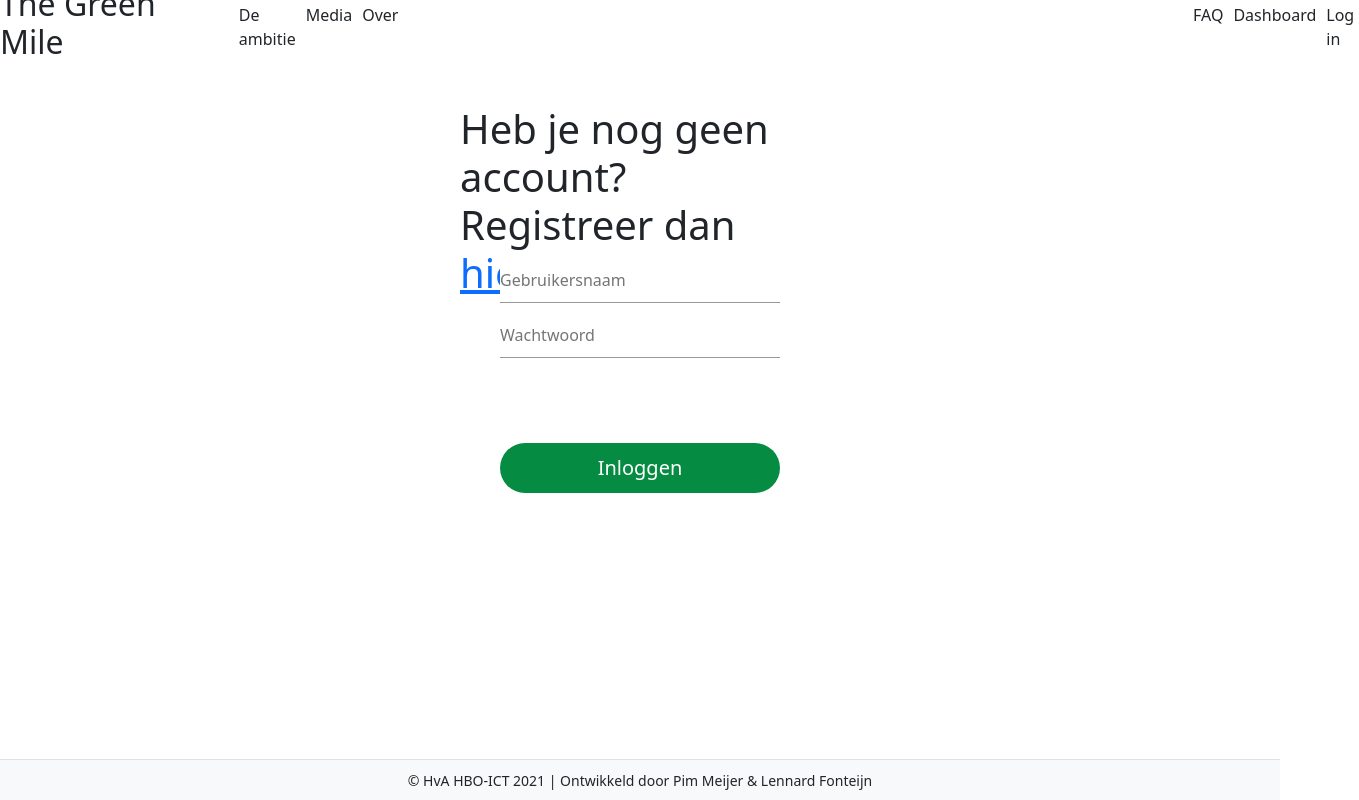
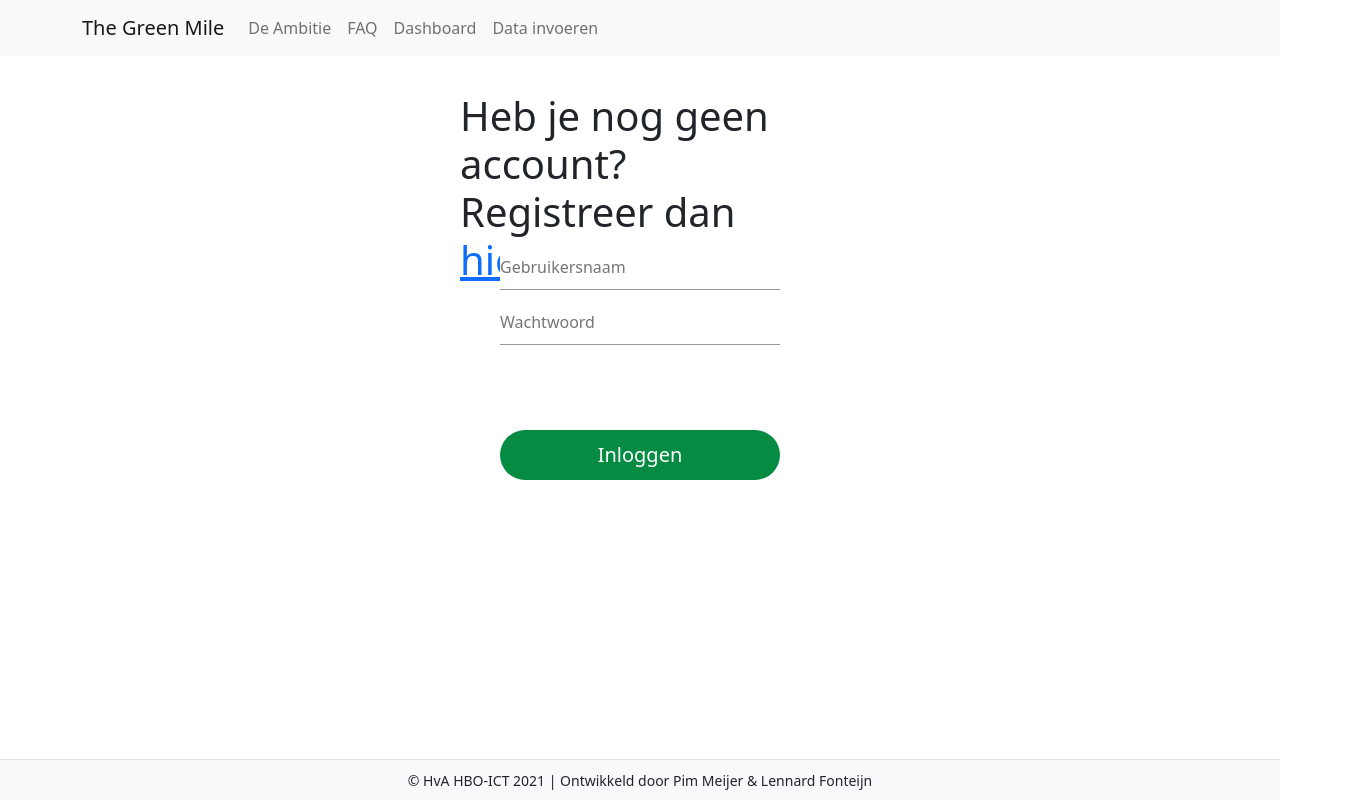
Before and after one commit to al3ksandrs/GreenMile, a plain HTML site: page src/index.html in a window 1280 px wide. Shown: the whole page, 1359 px wide, since content can reach past the window. Drawn offline with nearby package versions, Linux system fonts and the light colour scheme.

Commit message:
NavBar werkend gemaakt. en klaar met responsiveness, [#31]
Verbeteringen aan de nav-bar enzo

```diff
--- a/src/assets/css/FAQ.css
+++ b/src/assets/css/FAQ.css
@@ -1,55 +1,3 @@
-/*Root is hetzelfde als de html tag*/
-:root {
-    --principal-font: 'Roboto', sans-serif;
-    --font-size: 12px;
-    --bg-gradient: linear-gradient(to bottom, hsl(0, 0%, 80%), hsl(0, 0%, 57%));
-    --primary-dark-color: hsl(238, 29%, 16%);
-    --primary-soft-color: hsl(147, 93%, 28%);
-    --neutral-dark-color: hsl(237, 12%, 33%);
-    --neutral-soft-color: hsl(240, 6%, 50%);
-}
-
-
-html {
-    box-sizing: border-box;
-}
-
-* {
-    box-sizing: inherit;
-}
-
-/* global */
-/*================================================*/
-
-
-body {
-    margin: 0;
-    font-family: var(--principal-font);
-    font-size: 12px;
-    color: var(--neutral-dark-color);
-    background: var(--bg-gradient);
-    background-size: cover;
-}
-
-.vraagBoxOmvang {
-    min-height: 100vh;
-    padding-bottom: 50px;
-    padding-top: 25px;
-}
-
-p {
-    margin: 0 0 12px;
-    line-height: 1.5;
-    font-size: 20px;
-}
-
-h2 {
-    margin: 12px 0;
-}
-
-
-
-
 /* generics */
 /*================================================*/
 
--- a/src/assets/css/navbar.css
+++ /dev/null
@@ -1,35 +0,0 @@
-nav {
-    display: flex;
-    flex-direction: row;
-    align-items: center;
-    margin-top: -15px;
-}
-
-.tgm-text {
-    width: max-content;
-    padding-right: 15px;
-}
-
-.nav-items {
-    display: flex;
-    flex-direction: row;
-    width: 85%;
-}
-
-.left-items {
-    display: flex;
-}
-
-.right-items {
-    margin-left: 75%;
-    display: flex;
-}
-
-.nav-text {
-    margin: 5px;
-}
-
-.nav-text:hover {
-    color: green;
-    cursor: pointer;
-}
--- a/src/assets/js/app.js
+++ b/src/assets/js/app.js
@@ -12,6 +12,9 @@ import { LoginController } from "./controllers/loginController.js"
 import { NavbarController }  from "./controllers/navbarController.js"
 import { UploadController }  from "./controllers/uploadController.js"
 import { WelcomeController }  from "./controllers/welcomeController.js"
+import { faqController } from "./controllers/FaqController.js";
+import { adminController} from "./controllers/AdminController.js";
+import { AmbitionController } from "./controllers/AmbitionController.js";
 
 export class App {
     //we only need one instance of the sessionManager, thus static use here
@@ -24,6 +27,9 @@ export class App {
     static CONTROLLER_LOGOUT = "logout";
     static CONTROLLER_WELCOME = "welcome";
     static CONTROLLER_UPLOAD = "upload";
+    static CONTROLLER_FAQ = "faq";
+    static CONTROLLER_ADMIN = "admin"
+    static CONTROLLER_AMBITION = "ambition"
 
     constructor() {
         //Always load the navigation
@@ -72,6 +78,18 @@ export class App {
 
             case App.CONTROLLER_UPLOAD:
                 App.isLoggedIn(() => new UploadController(), () => new LoginController());
+                break;
+
+            case App.CONTROLLER_ADMIN:
+                new adminController();
+                break;
+
+            case App.CONTROLLER_FAQ:
+                new faqController();
+                break;
+
+            case App.CONTROLLER_AMBITION:
+                new AmbitionController();
                 break;
 
             default:
--- /dev/null
+++ b/src/assets/js/controllers/AdminController.js
@@ -0,0 +1,14 @@
+import {Controller} from "./controller.js";
+
+export class adminController extends Controller {
+    #createAdminView;
+
+    constructor() {
+        super();
+        this.#setupView();
+    }
+
+    async #setupView() {
+        this.#createAdminView = await super.loadHtmlIntoContent("html_views/admin.html")
+    }
+}
--- /dev/null
+++ b/src/assets/js/controllers/AmbitionController.js
@@ -0,0 +1,14 @@
+import {Controller} from "./controller.js";
+
+export class AmbitionController extends Controller {
+    #createAmbitionView;
+
+    constructor() {
+        super();
+        this.#setupView()
+    }
+
+    async #setupView() {
+        this.#createAmbitionView = await super.loadHtmlIntoContent("html_views/ambition.html")
+    }
+}
--- /dev/null
+++ b/src/assets/js/controllers/FaqController.js
@@ -0,0 +1,14 @@
+import {Controller} from "./controller.js";
+
+export class faqController extends Controller {
+    #createFAQView;
+
+    constructor() {
+        super();
+        this.#setupView()
+    }
+
+    async #setupView() {
+        this.#createFAQView = await super.loadHtmlIntoContent("html_views/FAQ.html")
+    }
+}
--- a/src/html_views/navbar.html
+++ b/src/html_views/navbar.html
@@ -1,44 +1,28 @@
-<!--<nav class="navbar navbar-expand-lg navbar-dark static-top border-bottom">-->
-<!--    <div class="container">-->
-<!--        <a class="navbar-brand" href="#">PAD Framework 2.0</a>-->
-<!--        <button class="navbar-toggler" type="button" data-bs-toggle="collapse" data-bs-target="#navbarResponsive" aria-controls="navbarResponsive" aria-expanded="false" aria-label="Toggle navigation">-->
-<!--            <span class="navbar-toggler-icon"></span>-->
-<!--        </button>-->
-<!--        <div class="collapse navbar-collapse" id="navbarResponsive">-->
-<!--            <ul class="navbar-nav ml-auto">-->
-<!--                <li class="nav-item active">-->
-<!--                    <a class="nav-link" href="#" data-controller="welcome">Welcome</a>-->
+<nav class="navbar navbar-expand-lg navbar-light bg-light">
+    <div class="container">
+        <a class="navbar-brand mb-0 h1" href="#">The Green Mile</a>
+        <button class="navbar-toggler" type="button" data-bs-toggle="collapse" data-bs-target="#navbarResponsive" aria-controls="navbarResponsive" aria-expanded="false" aria-label="Toggle navigation">
+            <span class="navbar-toggler-icon"></span>
+        </button>
+        <div class="collapse navbar-collapse" id="navbarResponsive">
+            <ul class="navbar-nav ml-auto">
+                <li class="nav-item">
+                    <a class="nav-link" data-controller="ambition" href="#">De Ambitie</a>
+                </li>
+                <li class="nav-item">
+                    <a class="nav-link" data-controller="faq" href="#">FAQ</a>
+                </li>
+                <!-- For now we will only have "De ambitie" if we later have time left, we also add a "media" page. -->
+<!--                <li class="nav-item">-->
+<!--                    <a class="nav-link" data-controller="media" href="#">Over</a>-->
 <!--                </li>-->
-<!--                <li class="nav-item">-->
-<!--                    <a class="nav-link" data-controller="upload" href="#">Upload</a>-->
-<!--                </li>-->
-<!--                <li class="nav-item">-->
-<!--                    <a class="nav-link" data-controller="login" href="#">Login</a>-->
-<!--                </li>-->
-<!--                <li class="nav-item">-->
-<!--                    <a class="nav-link" data-controller="logout" href="#">Logout</a>-->
-<!--                </li>-->
-<!--            </ul>-->
-<!--        </div>-->
-<!--    </div>-->
-<!--</nav>-->
-<link rel="stylesheet" href="../assets/css/navbar.css">
-
-<body>
-    <nav>
-        <h2 class="tgm-text">The Green Mile</h2>
-
-        <div class="nav-items">
-            <div class="left-items">
-                <p class="nav-text">De ambitie</p>
-                <p class="nav-text">Media</p>
-                <p class="nav-text">Over</p>
-            </div>
-            <div class="right-items">
-                <p class="nav-text">FAQ</p>
-                <p class="nav-text">Dashboard</p>
-                <p class="nav-text">Log in</p>
-            </div>
+                <li class="nav-item">
+                    <a class="nav-link" data-controller="dashboard" href="#">Dashboard</a>
+                </li>
+                <li class="nav-item">
+                    <a class="nav-link" data-controller="admin" href="#">Data invoeren</a>
+                </li>
+            </ul>
         </div>
-    </nav>
-</body>
+    </div>
+</nav>
--- a/src/index.html
+++ b/src/index.html
@@ -12,7 +12,10 @@
     <link href="assets/vendors/bootstrap/bootstrap.min.css" rel="stylesheet"/>
     <link href="assets/css/defaults.css" rel="stylesheet" />
     <link href="assets/css/pages/welcome.css" rel="stylesheet" />
-    <link href="assets/css/FAQ.css" />
+    <link href="assets/css/FAQ.css">
+    <link href="https://unpkg.com/ionicons@4.5.10-0/dist/css/ionicons.min.css" rel="stylesheet">
+    <link rel="stylesheet" href="assets/css/FAQ.css">
+    <link rel="stylesheet" href="assets/css/admin.css">
 
     <!-- Load bootstrap, UI framework -->
     <script src="assets/vendors/bootstrap/bootstrap.bundle.min.js"></script>
```
Also changed, not shown: src/html_views/FAQ.html (+0 -4 lines), src/html_views/admin.html (+0 -30 lines), src/html_views/ambition.html (added, +13 -0 lines), src/html_views/welcome.html (+6 -0 lines), src/assets/js/admin.js (deleted).
